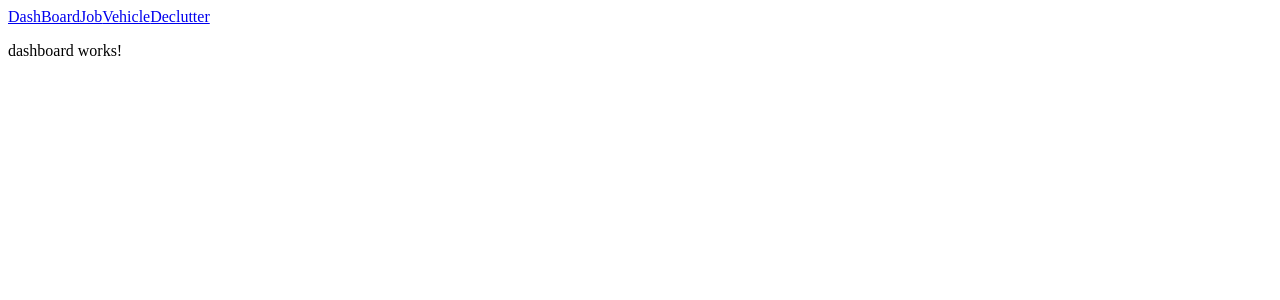
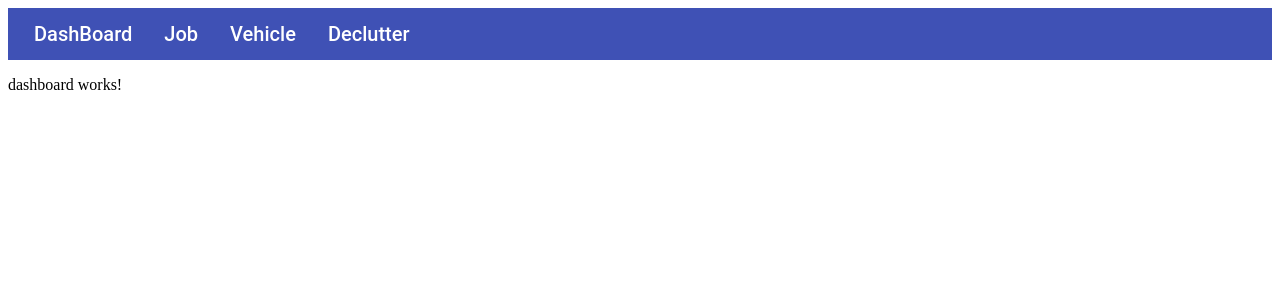
Before and after one commit to zwotawa/life-copilot, an Angular app: page / in a window 1280 px wide. Shown: the top 300 px of the page. Built offline with nearby package versions, Linux system fonts and the light colour scheme.

Commit message:
add nav styling

```diff
--- a/src/app/app.component.html
+++ b/src/app/app.component.html
@@ -1,4 +1,4 @@
-<nav>
+<nav class="nav">
   <a routerLink="/" class="nav-link">DashBoard</a>
   <a routerLink="/job" class="nav-link">Job</a>
   <a routerLink="/vehicle" class="nav-link">Vehicle</a>
--- a/src/app/app.component.scss
+++ b/src/app/app.component.scss
@@ -0,0 +1,12 @@
+.nav {
+  display: flex;
+  background-color: #3f51b5; /* Example color */
+  padding: 10px;
+}
+
+.nav-link {
+  color: white;
+  padding: 0 16px;
+  text-decoration: none;
+  font: 500 20px/32px Roboto, "Helvetica Neue", sans-serif; /* Example font */
+}
```
